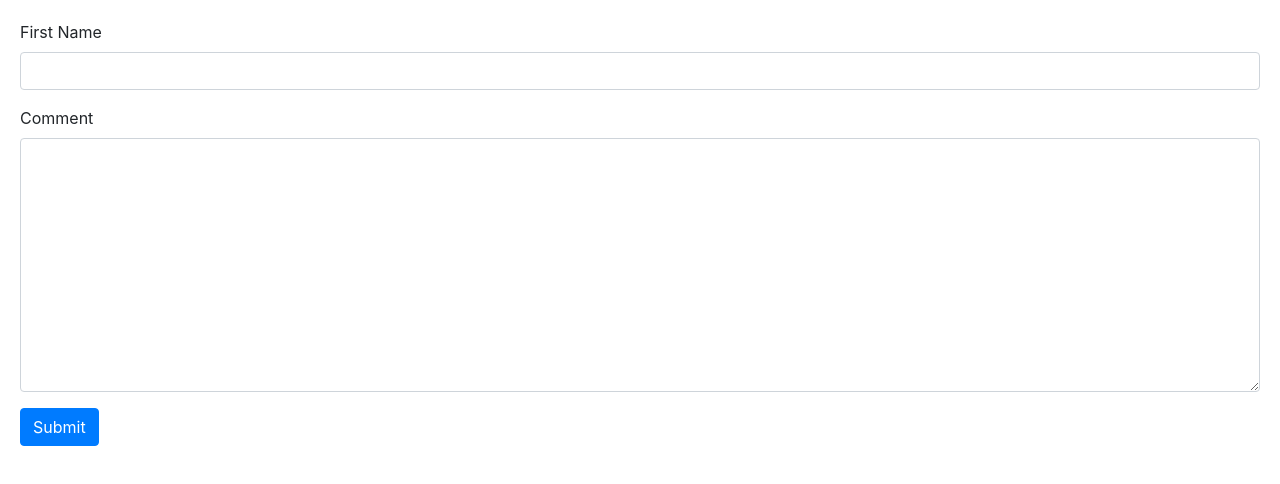
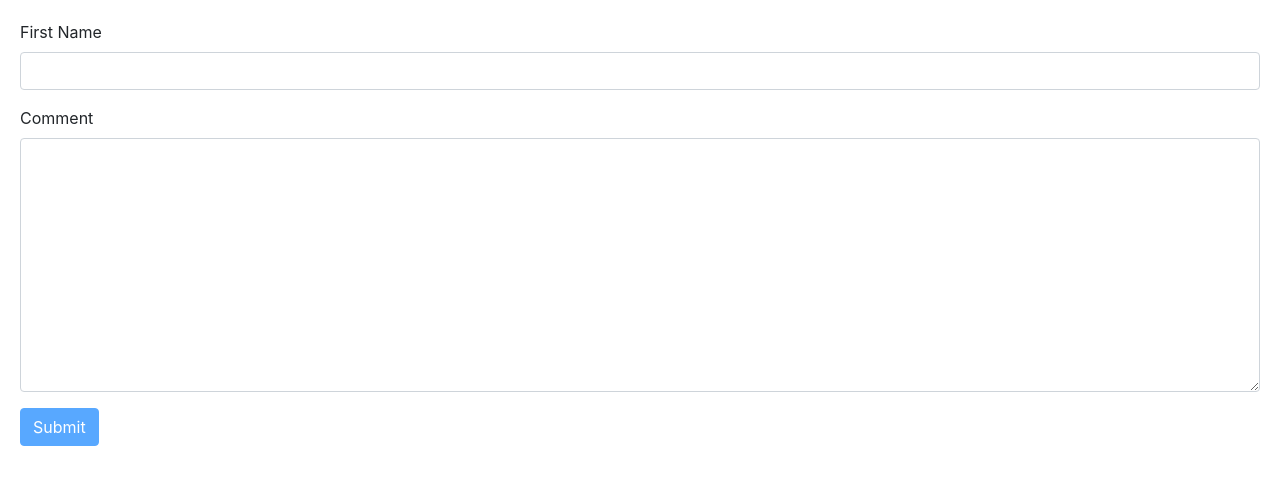
Before and after one commit to kdhruvajyothreddy/angular-assignment2, an Angular app: page / in a window 1280 px wide. Shown: the top 484 px of the page. Built offline with nearby package versions, Linux system fonts and the light colour scheme.

Commit message:
Property binding to disable Submit button until form is valid

```diff
--- a/src/app/contact-form/contact-form.component.html
+++ b/src/app/contact-form/contact-form.component.html
@@ -32,5 +32,6 @@
         <textarea ngModel name="comment" id="comment" cols="30" rows="10" for="comment" class="form-control"></textarea>
         <!-- Using ngModel here too, to create an instance of a form control class and associate with this input field -->
     </div>
-    <button class="btn btn-primary">Submit</button>
+    <button class="btn btn-primary" [disabled]="!f.valid">Submit</button>
+    <!-- Using property binding with the property "disabled" to disable Submit until the template form variable "f" is valid -->
 </form>
```
